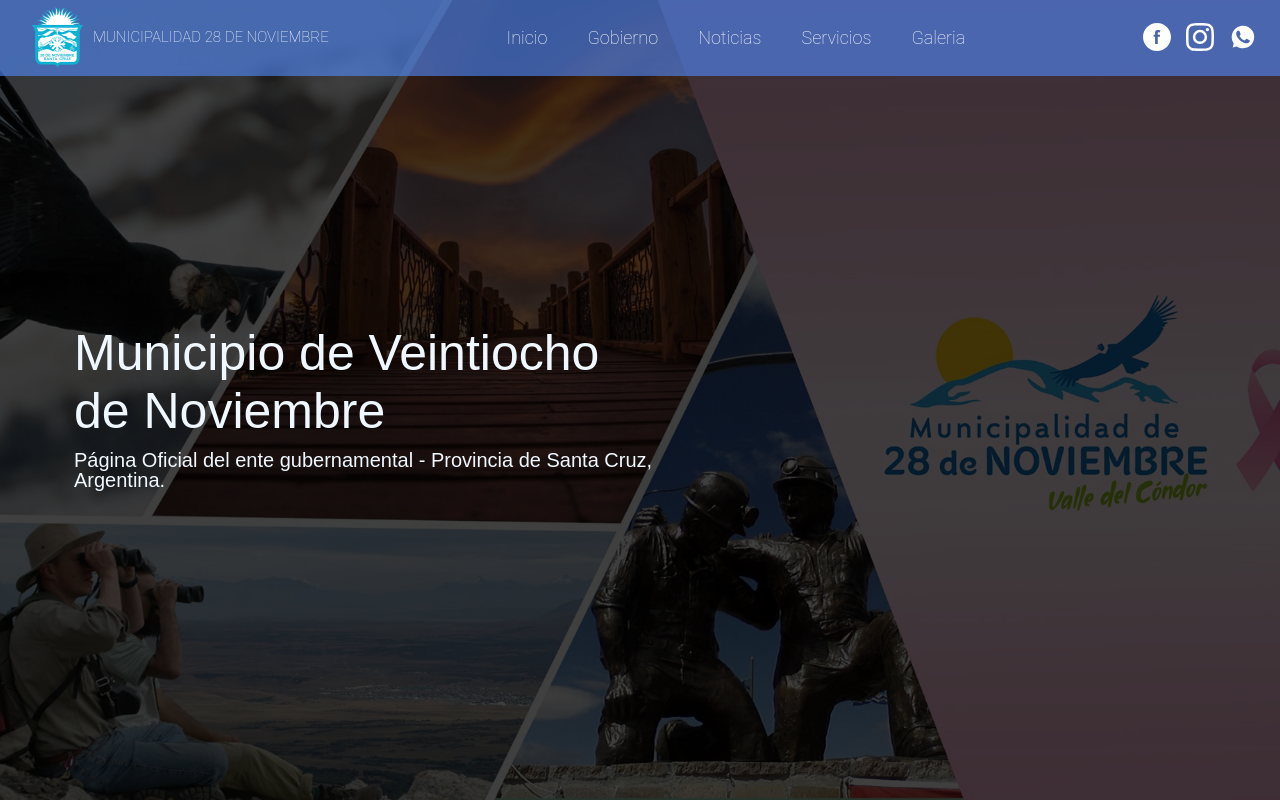
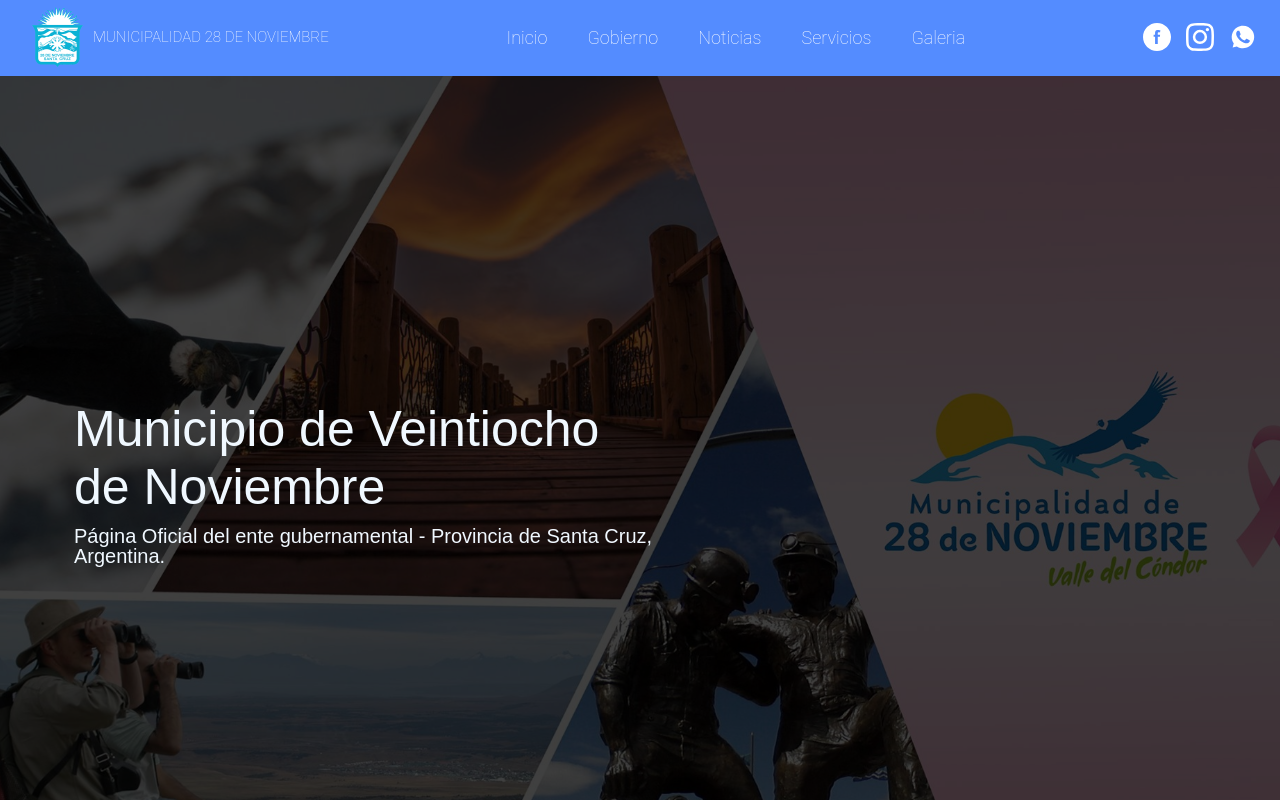
Before and after one commit to Alejo9601/gubernamental-website, a React (Create React App) app: page / in a window 1280 px wide. Shown: the top 800 px of the page. Built offline with nearby package versions, Linux system fonts and the light colour scheme.

Commit message:
Modified position property and background color on header

```diff
--- a/src/styles/header.css
+++ b/src/styles/header.css
@@ -1,7 +1,8 @@
 .header {
    width: 100%;
-   background-color: rgba(84, 140, 255, 0.6);
-   position: fixed;
+   background-color: var(--blue);
+   top: 0;
+   position: sticky;
    flex-wrap: wrap;
    flex-grow: 0;
    transition: all 1.2s;
```
